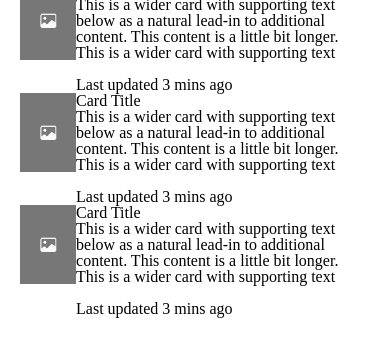
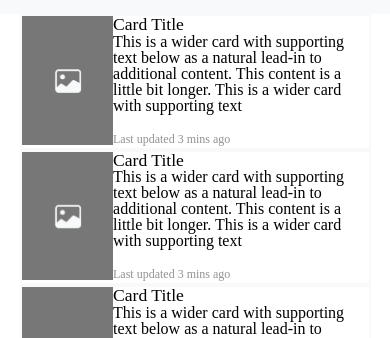
Before and after one commit to jhonatacaiob/Desafio-Modulo-1, a plain HTML site: page index.html in a window 390 px wide. Shown: the part 70-408 px from the top of the page. Drawn offline with Linux system fonts and the light colour scheme.

Commit message:
finalizado

```diff
--- a/css/style.css
+++ b/css/style.css
@@ -62,13 +62,38 @@ main{
 
     grid-column: 1/4;
     grid-row: 1/2;
+    margin: 0 auto;
     display: flex;
+    border-bottom: 1px solid #a18c8c;
+    padding-bottom:40px;
+}
+
+
+.card{
+    flex-grow: 1;
+    display: flex;
+    border: 2px solid rgb(248, 249, 250);
+    justify-content:center;
 
 }
+.card-conteudo{
+    min-width: 270px;
+}
+.card-imagem{
+    min-width:130px;
+}
 
-.card{
-    display: flex;
+
+.card-conteudo h1{
+    font-size: 1.1em;
 }
+
+.card-conteudo sub{
+    font-size:0.75em;
+    color:rgb(146, 146, 146);
+}
+
+
 
 /*Contato*/
 
@@ -157,21 +182,28 @@ footer p{
 
 
 @media(max-width: 1250px){
+    .menu-bg{
 
+        height: 10vh;
+
+    }
 
     .card-container{
 
         display:flex;
+        flex-wrap: wrap;
         justify-content: center;
-        flex-wrap: wrap;
-        width: 100%;
 
     }
+    .card{
+        width: 100%;
+    }
 
+    .card-conteudo{
+        min-width: 135px;
+    }
     .card-imagem{
-
-        width: 200px;
-
+        min-width:65px;
     }
 
     .img{
@@ -185,7 +217,8 @@ footer p{
     main{
         display: flex;
         flex-direction: column;
-        max-width: 90%;
+
+        width: 90%;
         margin: 0 auto;
     }
     .menu{
```
